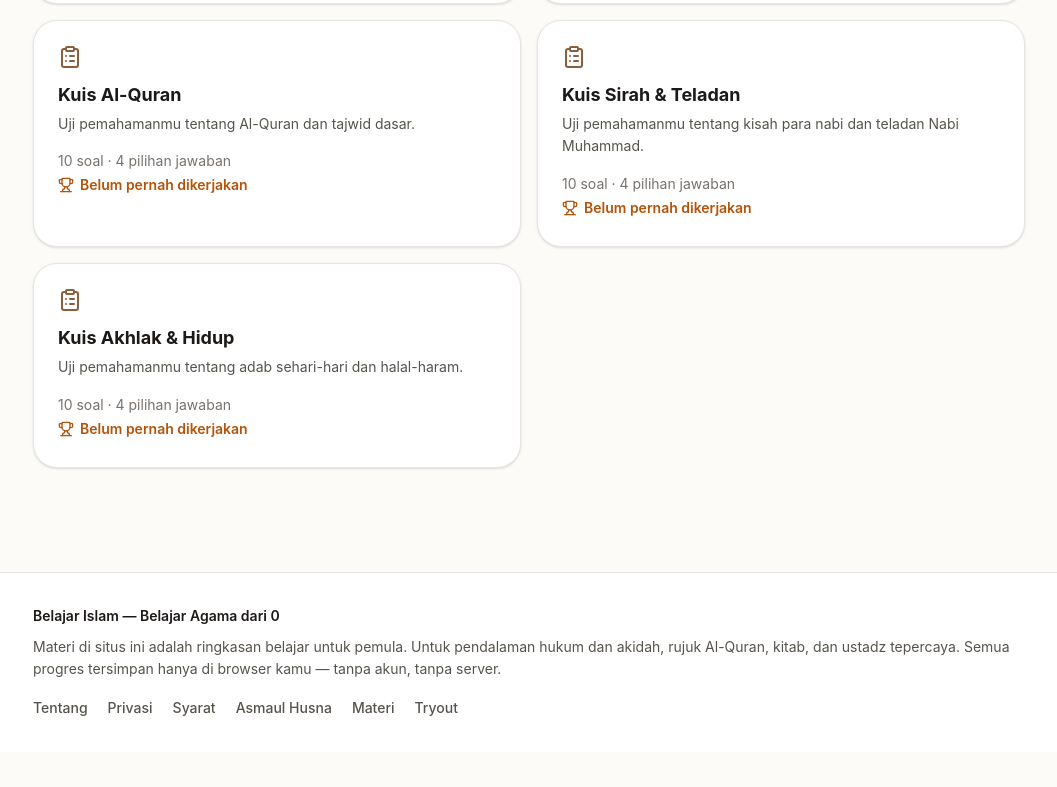
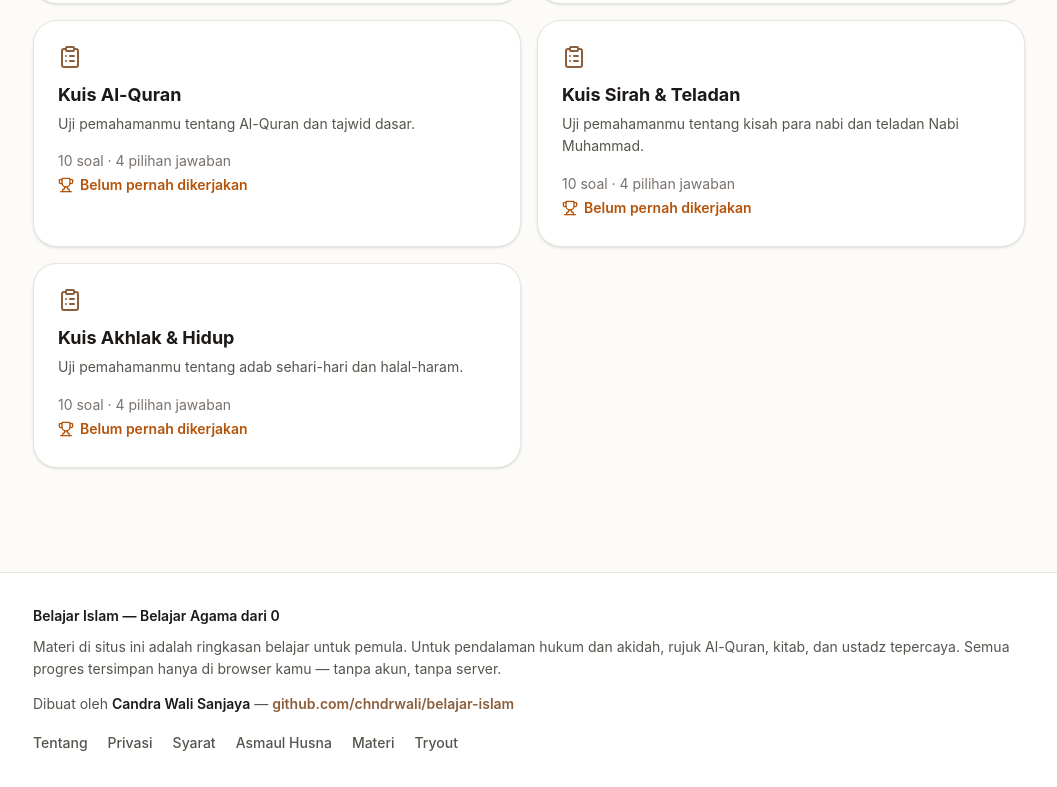
Before and after one commit to chndrwali/belajar-islam, a Next.js app: page /kuis in a window 1280 px wide. Shown: the part 437-1224 px from the top of the page, without its empty margins (111-1168 px from the left). Before the commit the page ends 1189 px from the top, so only its background shows below. Built offline with nearby package versions, Linux system fonts and the light colour scheme.

Commit message:
Footer author: app/layout.tsx

```diff
--- a/app/layout.tsx
+++ b/app/layout.tsx
@@ -54,6 +54,18 @@ export default function RootLayout({ children }: LayoutProps<"/">) {
               dan akidah, rujuk Al-Quran, kitab, dan ustadz tepercaya. Semua progres tersimpan
               hanya di browser kamu — tanpa akun, tanpa server.
             </p>
+            <p className="mt-3">
+              Dibuat oleh{" "}
+              <span className="font-semibold text-stone-900">Candra Wali Sanjaya</span> —{" "}
+              <a
+                href="https://github.com/chndrwali/belajar-islam"
+                target="_blank"
+                rel="noreferrer"
+                className="font-semibold text-coklat hover:underline"
+              >
+                github.com/chndrwali/belajar-islam
+              </a>
+            </p>
             <div className="mt-4 flex flex-wrap gap-x-5 gap-y-2 font-medium">
               <Link href="/tentang" className="hover:text-coklat">Tentang</Link>
               <Link href="/privasi" className="hover:text-coklat">Privasi</Link>
```
